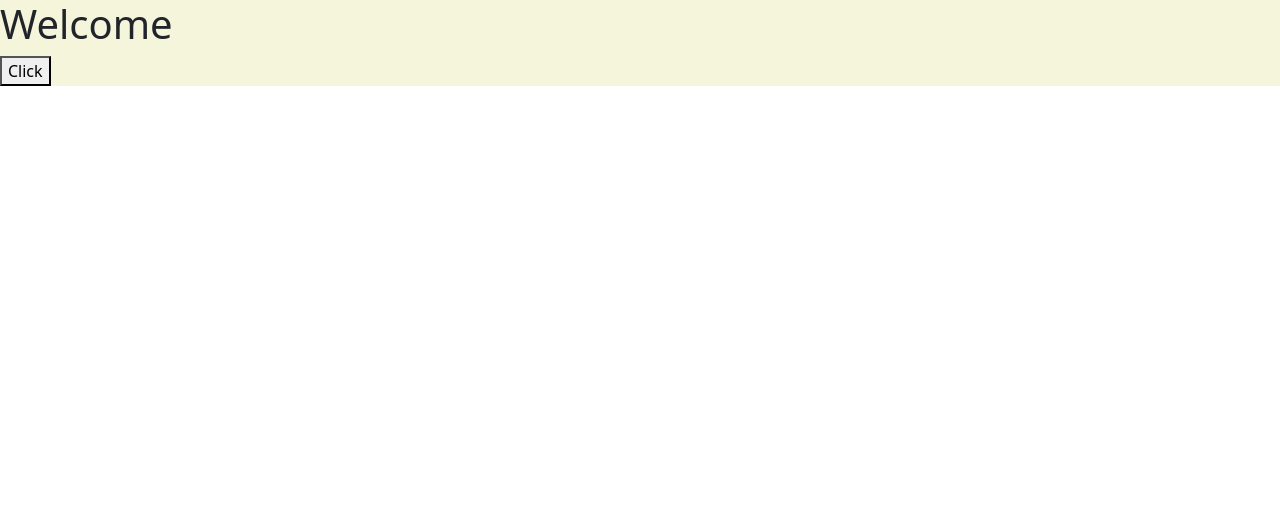
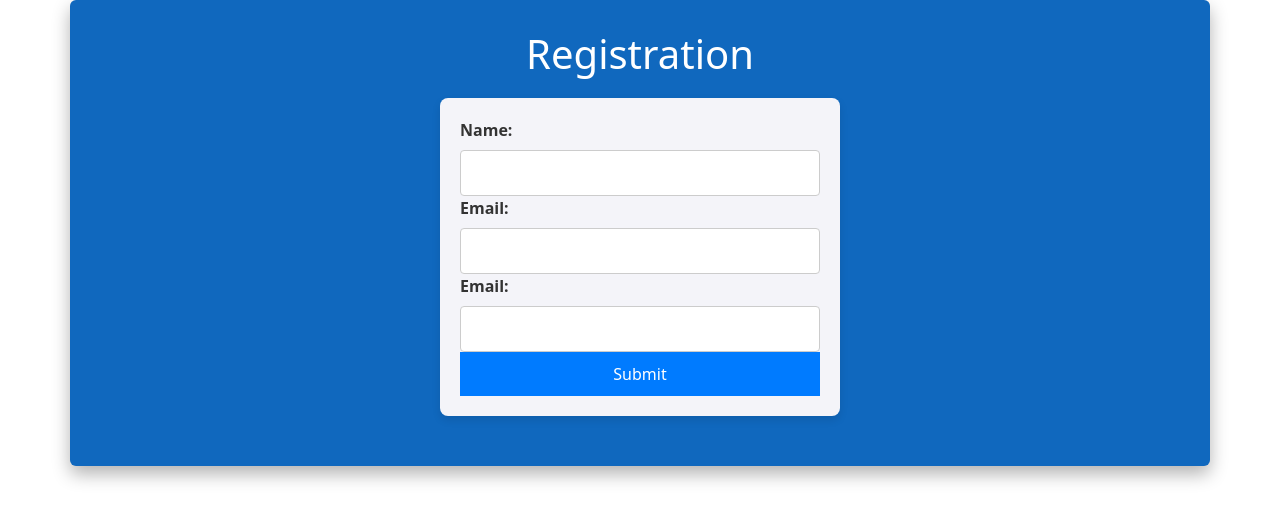
Before and after one commit to alaminuixd/react-tutorial-0.1, a React (Vite) app: page / in a window 1280 px wide. Shown: the top 520 px of the page. Built offline with nearby package versions, Linux system fonts and the light colour scheme.

Commit message:
new branch form initial commit

```diff
--- a/src/App.jsx
+++ b/src/App.jsx
@@ -1,9 +1,9 @@
 import React from "react";
-import EventBubble from "./components/13-state-in-component/03-event-bubbleing/EventBubble";
+import Form1 from "./components/14-form/Form1";
 function App() {
   return (
     <div>
-      <EventBubble />
+      <Form1 />
     </div>
   );
 }
--- /dev/null
+++ b/src/components/14-form/Form1.css
@@ -0,0 +1,62 @@
+.container {
+  width: 100%;
+  max-width: 720px;
+  background-color: #1068be;
+  color: #fff;
+  text-align: center;
+  padding: 30px 70px;
+  border-radius: 6px;
+  box-shadow: 0 8px 18px rgba(0, 0, 0, 0.3);
+  margin: 0 auto 20px auto;
+}
+
+input {
+  margin: 5px;
+  font-size: 1rem;
+  padding: 5px;
+  width: 250px;
+}
+form {
+  max-width: 400px;
+  margin: 20px auto;
+  padding: 20px;
+  background-color: #f4f4f9;
+  border-radius: 8px;
+  box-shadow: 0 4px 8px rgba(0, 0, 0, 0.1);
+}
+
+input {
+  width: 100%;
+  padding: 10px;
+  margin-bottom: 15px;
+  border: 1px solid #ccc;
+  border-radius: 4px;
+  font-size: 16px;
+}
+
+input:focus {
+  border-color: #007bff;
+  outline: none;
+}
+label {
+  display: block !important;
+  margin-bottom: 8px;
+  font-weight: bold;
+  color: #333;
+  text-align: left;
+}
+button {
+  width: 100%;
+  padding: 10px;
+  background-color: #007bff;
+  color: white;
+  font-size: 16px;
+  border: none;
+  border-radius: 4px;
+  cursor: pointer;
+  transition: background-color 0.3s ease;
+}
+
+button:hover {
+  background-color: #0056b3;
+}
--- /dev/null
+++ b/src/components/14-form/Form1.jsx
@@ -0,0 +1,66 @@
+import { useState } from "react";
+import "./Form1.css";
+function Form1() {
+  const [name, setName] = useState("");
+  const [email, setEmail] = useState("");
+  const [password, setPassword] = useState("");
+  const handleName = (e) => {
+    setName(e.target.value);
+  };
+  const handleEmail = (e) => {
+    setEmail(e.target.value);
+  };
+  const handlePassword = (e) => {
+    setPassword(e.target.value);
+  };
+  const handleSubmit = (e) => {
+    e.preventDefault();
+    const formVal = {
+      name: e.target.name.value,
+      email: e.target.email.value,
+      password: e.target.password.value,
+    };
+    console.log(
+      `Name: ${formVal.name} - Email ${formVal.email} - Password: ${formVal.password}`
+    );
+    console.log(`Name: ${name} | Email: ${email} | Password: ${password}`);
+  };
+  return (
+    <div className="container">
+      <h1>Registration</h1>
+      <form action="" onSubmit={handleSubmit}>
+        <label htmlFor="name">Name: </label>
+        <input
+          type="text"
+          className="name"
+          name="name"
+          id="name"
+          required
+          onChange={handleName}
+        />
+        <label htmlFor="email">Email: </label>
+        <input
+          type="email"
+          className="email"
+          name="email"
+          id="email"
+          required
+          onChange={handleEmail}
+        />
+        <label htmlFor="password">Email: </label>
+        <input
+          type="password"
+          className="password"
+          name="password"
+          id="password"
+          required
+          onChange={handlePassword}
+        />
+        <button type="submit" className="button">
+          Submit
+        </button>
+      </form>
+    </div>
+  );
+}
+export default Form1;
```
